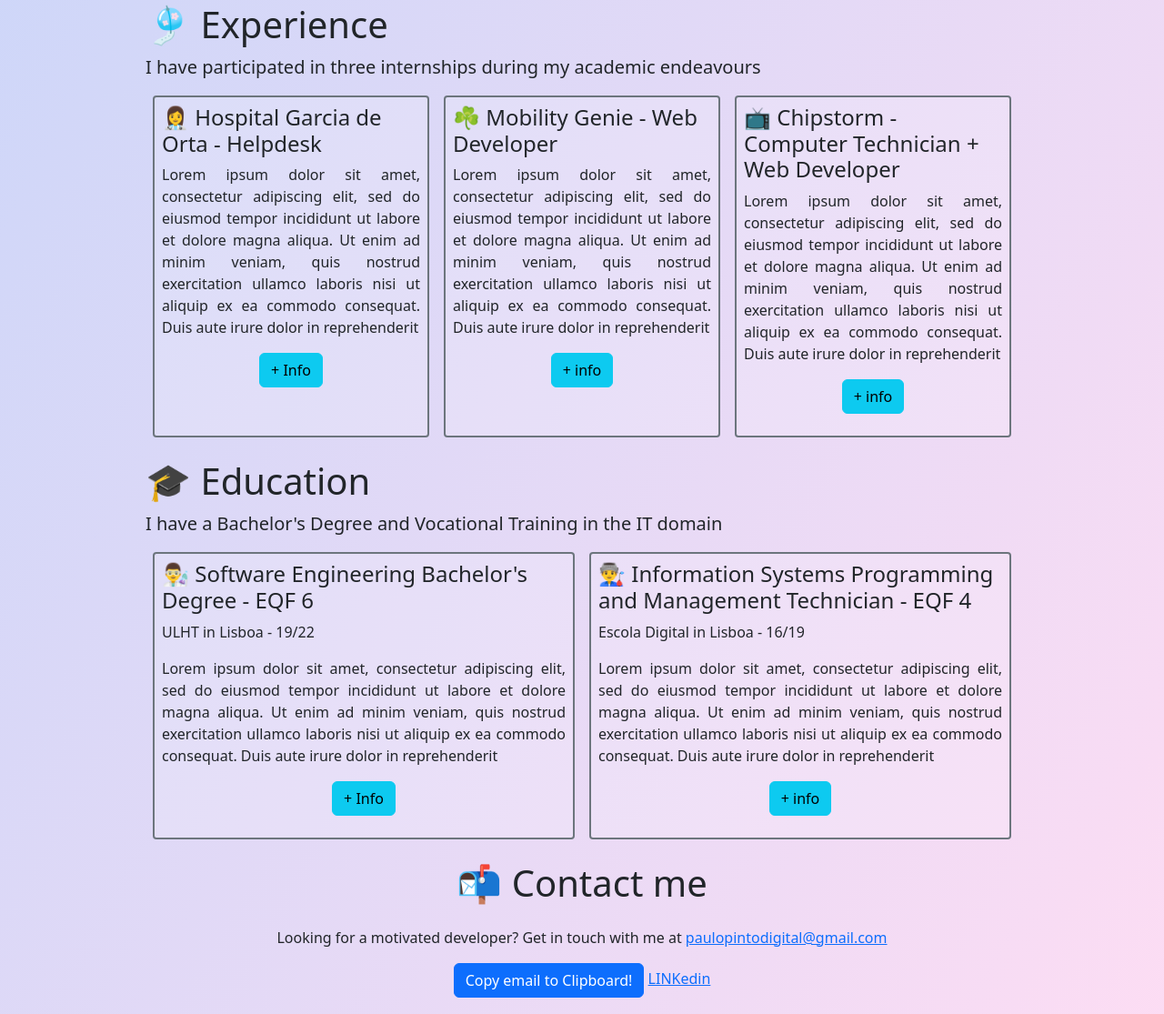
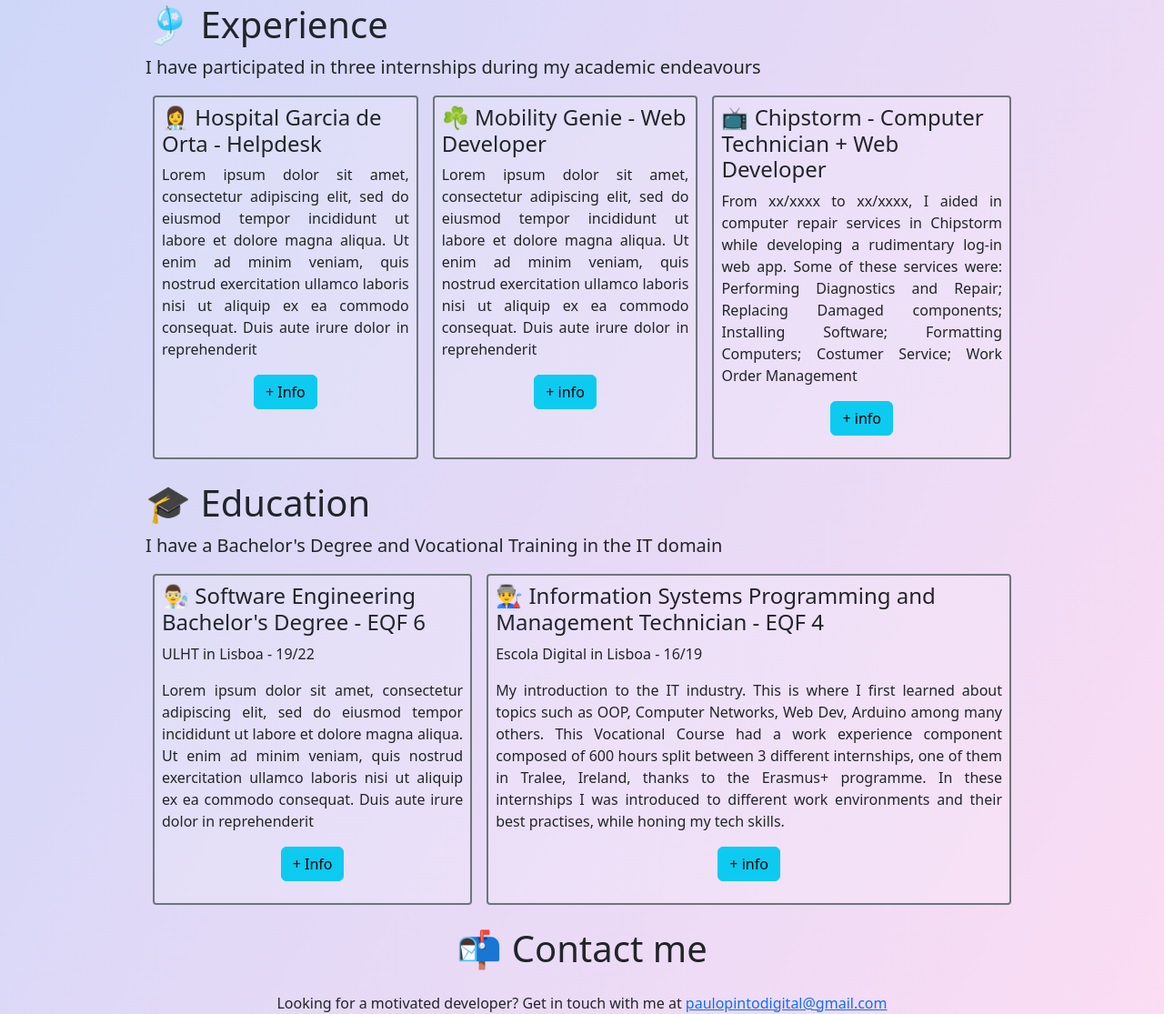
Before and after one commit to Paulo-Pinto/Portfolio, a plain HTML site: page index.html in a window 1280 px wide. Shown: the part 1170-2285 px from the top of the page at 91% size. Drawn offline with nearby package versions, Linux system fonts and the light colour scheme.

Commit message:
Chipstorm (lacks date) + Digital

```diff
--- a/index.html
+++ b/index.html
@@ -362,12 +362,12 @@
 							📺 Chipstorm - Computer Technician + Web Developer
 						</h4>
 						<p class="text-justify">
-							Lorem ipsum dolor sit amet, consectetur adipiscing
-							elit, sed do eiusmod tempor incididunt ut labore et
-							dolore magna aliqua. Ut enim ad minim veniam, quis
-							nostrud exercitation ullamco laboris nisi ut aliquip
-							ex ea commodo consequat. Duis aute irure dolor in
-							reprehenderit
+							From xx/xxxx to xx/xxxx, I aided in computer repair
+							services in Chipstorm while developing a rudimentary
+							log-in web app. Some of these services were:
+							Performing Diagnostics and Repair; Replacing Damaged
+							components; Installing Software; Formatting
+							Computers; Costumer Service; Work Order Management
 						</p>
 
 						<p class="text-center">
@@ -436,12 +436,15 @@
 							Escola Digital in Lisboa - 16/19
 						</p>
 						<p class="text-justify">
-							Lorem ipsum dolor sit amet, consectetur adipiscing
-							elit, sed do eiusmod tempor incididunt ut labore et
-							dolore magna aliqua. Ut enim ad minim veniam, quis
-							nostrud exercitation ullamco laboris nisi ut aliquip
-							ex ea commodo consequat. Duis aute irure dolor in
-							reprehenderit
+							My introduction to the IT industry. This is where I
+							first learned about topics such as OOP, Computer
+							Networks, Web Dev, Arduino among many others. This
+							Vocational Course had a work experience component
+							composed of 600 hours split between 3 different
+							internships, one of them in Tralee, Ireland, thanks
+							to the Erasmus+ programme. In these internships I
+							was introduced to different work environments and
+							their best practises, while honing my tech skills.
 						</p>
 
 						<p class="text-center">
```
